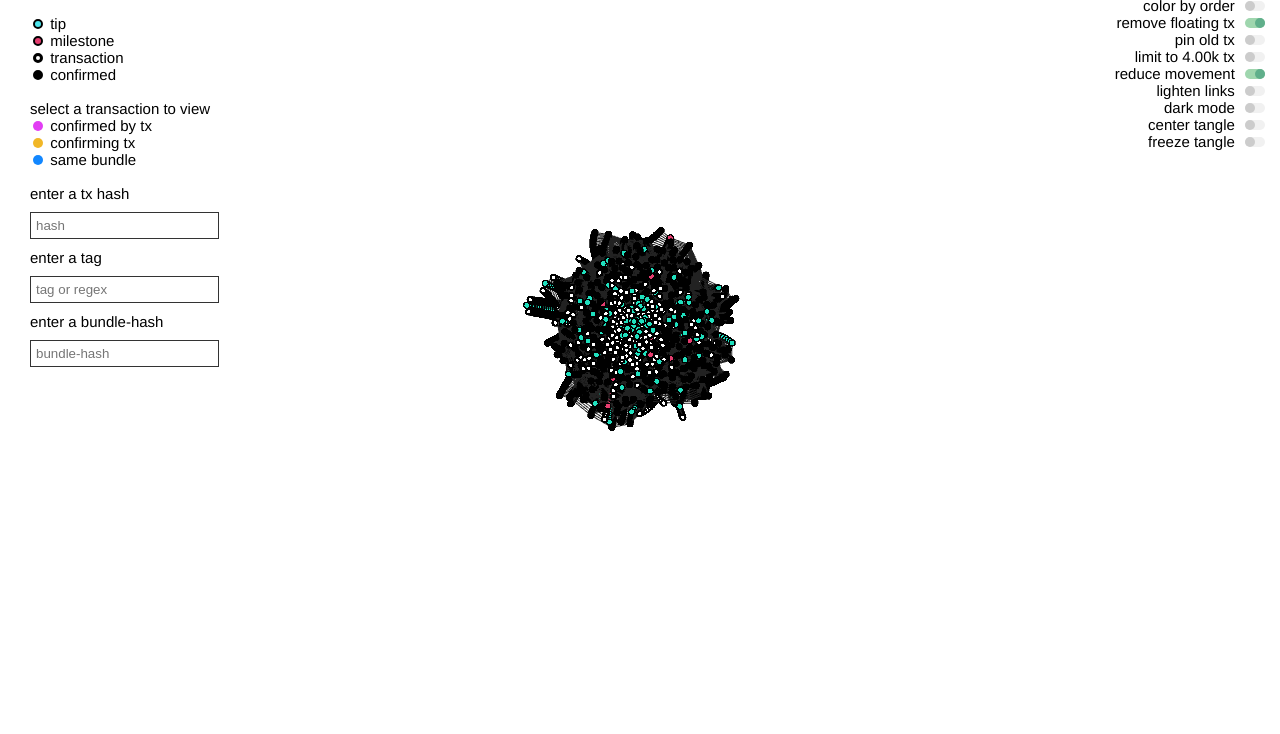
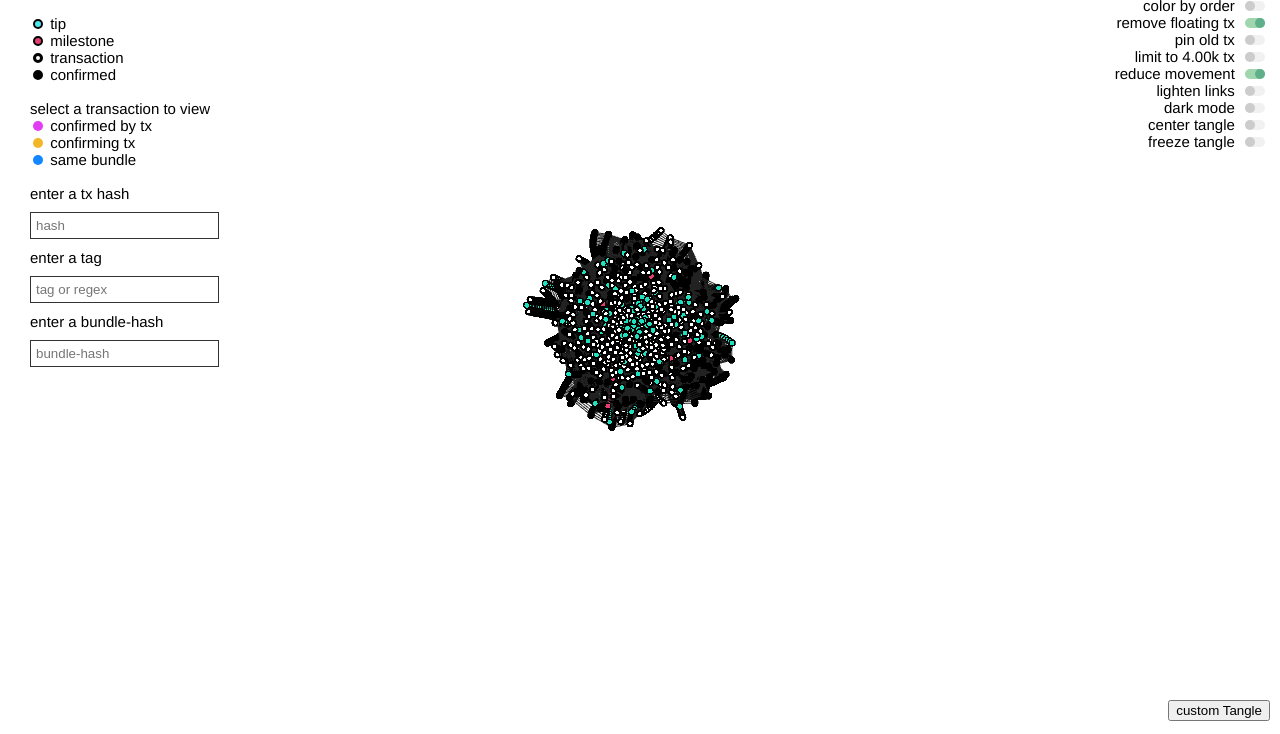
Before and after one commit to glumb/IOTAtangle, a website: page webroot/index.html in a window 1280 px wide. Shown: the part 69-803 px from the top of the page. Drawn offline with nearby package versions, Linux system fonts and the light colour scheme; animation ran at ten frames a second.

Commit message:
feat: update examples

```diff
--- a/webroot/index.html
+++ b/webroot/index.html
@@ -21,7 +21,7 @@
 
 <body>
   <div class="graph" id="graph"></div>
-
+  <button id="tangle-it">custom Tangle</button>
   <script type="application/javascript">
     const tg = TangleGlumb(document.getElementById('graph'), {
       CIRCLE_SIZE: 60,
@@ -38,7 +38,7 @@
       let hashRb = [],
         rbPointer = 0;
 
-      for (let i = 0; i < TANGLE_WIDTH; i++) {
+      for (let i = 0; i < tangleWidth; i++) {
         hashRb.push(Math.random() * 1000);
       }
 
@@ -51,17 +51,17 @@
           value: Math.floor(Math.random() * 10),
           timestamp: Date.now(),
           bundle_hash: "$bundle_hash$" + Math.floor(hash / 30),
-          transaction_branch: hashRb[Math.floor(Math.random() * TANGLE_WIDTH)] + '',
-          transaction_trunk: hashRb[Math.floor(Math.random() * TANGLE_WIDTH)] + '',
+          transaction_branch: hashRb[Math.floor(Math.random() * tangleWidth)] + '',
+          transaction_trunk: hashRb[Math.floor(Math.random() * tangleWidth)] + '',
           // milestone: (hash == 1999),
-          milestone: (Math.random() > 0.98),
+          milestone: (Math.random() > 0.99),
           tag: "$tag$",
         }
         if (Math.random() < 0.2) {
           tx.transaction_branch = (hash - 1000 * Math.random()) + ''
         }
         rbPointer = ++rbPointer %
-          TANGLE_WIDTH;
+          tangleWidth;
         hashRb[rbPointer] = tx.hash;
 
         hash++
@@ -74,12 +74,13 @@
       // }, SEND_INTERVAL);
 
       let txs = []
-      for (let i = 0; i < NUMBER_NODES; i++) {
+      for (let i = 0; i < numberOfTx; i++) {
         txs.push(createTX())
       }
+      let stop = false
 
       function unrollTx(cb, resolve) {
-        if (txs.length == 0) {
+        if (txs.length == 0 || stop) {
           resolve()
           return
         }
@@ -95,17 +96,40 @@
             unrollTx(cb, resolve)
           })
           return p
-        }
+        },
+        stop: () => stop = true
       }
     }
 
-    mockTxGenerator(NUMBER_NODES, TANGLE_WIDTH, TPS).start((tx) => {
+    let genHandle = null
+    var button = document.getElementById("tangle-it");
+    button.addEventListener("click", function (e) {
+      if (genHandle) genHandle.stop()
+      const nodes = window.prompt('A tangle just for you. Specify number of nodes', 1000);
+      const width = window.prompt('Specify width', 10);
+      const tps = window.prompt('Specify TPS', 10);
+      tg.removeTx()
+      genHandle = mockTxGenerator(nodes, width, tps)
+      genHandle.start((tx) => {
+        tg.updateTx([tx])
+      }).then(() => console.log('done'))
+    }, false);
+
+
+    genHandle = mockTxGenerator(NUMBER_NODES, TANGLE_WIDTH, TPS)
+    genHandle.start((tx) => {
       tg.updateTx([tx])
     }).then(() => console.log('done'))
 
     // tg.removeTx()
   </script>
-
+  <style>
+    button#tangle-it {
+      position: absolute;
+      bottom: 10px;
+      right: 10px;
+    }
+  </style>
 </body>
 
 </html>
```
Also changed, not shown: webroot/tangleglumbTimemachine.html (+1 -1 lines).
